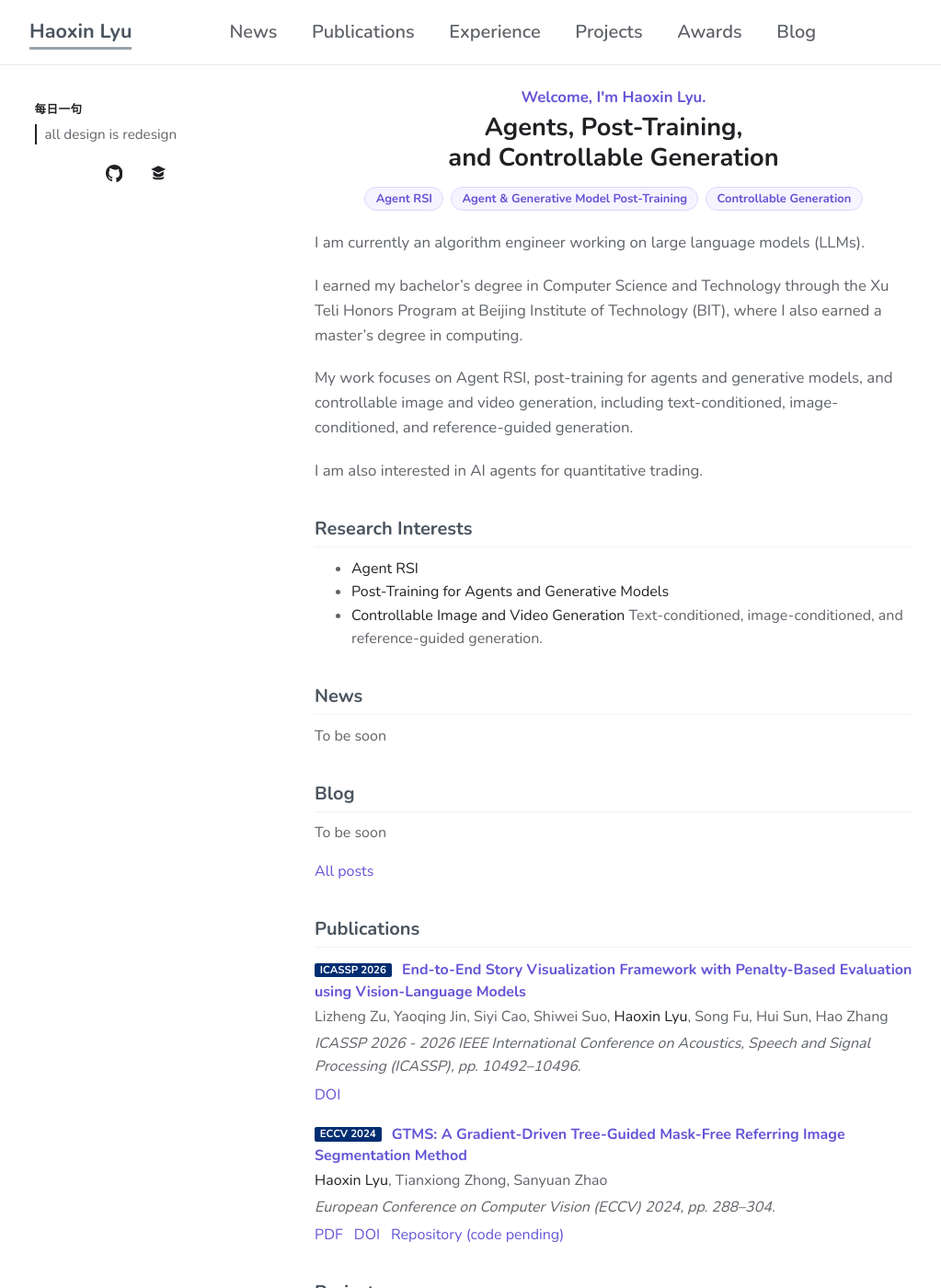
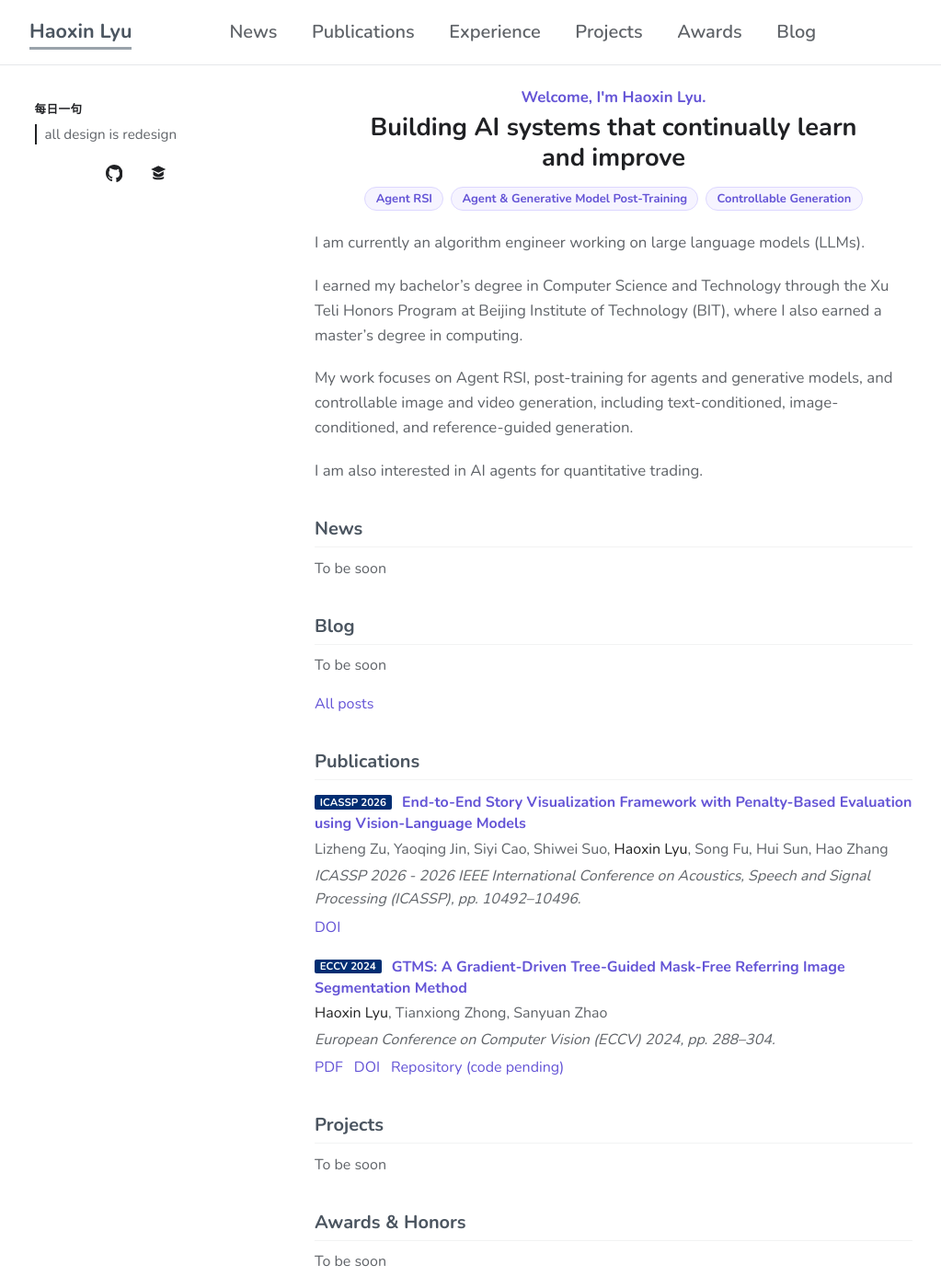
Before and after one commit to eternalld/eternalld.github.io, a Jekyll site: the page built from index.md, in a window 1280 px wide and 1400 px high. Shown: the whole window at 92% size, without its empty margins (128-1151 px from the left). Built offline with Jekyll 4.4.1, drawn with Linux system fonts in a browser that asks for light colours; comment, search, counter and statistics services are not loaded.

Commit message:
Replace the hero title and drop the duplicate interest list.
Use the approved goal sentence, keep the three direction tags, and leave those directions in the biography.

Co-authored-by: Eternal_LD <eternalld@users.noreply.github.com>

```diff
--- a/_data/interests.yml
+++ b/_data/interests.yml
@@ -1,3 +1,4 @@
+# Not rendered. The public directions are the hero tags and the biography.
 heading: Research Interests
 items:
   - title: Agent RSI
--- a/_data/intro.yml
+++ b/_data/intro.yml
@@ -1,7 +1,6 @@
 welcome: "Welcome, I'm Haoxin Lyu."
 title_lines:
-  - "Agents, Post-Training,"
-  - "and Controllable Generation"
+  - "Building AI systems that continually learn and improve"
 tags:
   - "Agent RSI"
   - "Agent & Generative Model Post-Training"
--- a/_sass/minimal-light.scss
+++ b/_sass/minimal-light.scss
@@ -816,11 +816,12 @@ html {
 
 .intro__title {
   margin: 0 auto;
-  max-width: 34rem;
+  max-width: min(34rem, 100%);
   color: $color-heading;
   font-size: 1.7rem;
   font-weight: 700;
   line-height: 1.22;
+  overflow-wrap: anywhere;
 
   span {
     display: block;
--- a/index.md
+++ b/index.md
@@ -3,7 +3,6 @@ layout: homepage
 ---
 
 {% include biography.md %}
-{% include interests.md %}
 {% include news.md %}
 {% include blog-preview.md %}
 {% include publications.md %}
```
Also changed, not shown: docs/superpowers/plans/2026-11-23-hero-goal.md (added, +11 -0 lines), docs/superpowers/specs/2026-11-23-hero-goal-design.md (added, +13 -0 lines), tests/integration/built-site.test.mjs (+9 -8 lines), tests/profile-content.test.mjs (+3 -1 lines), README.md.
